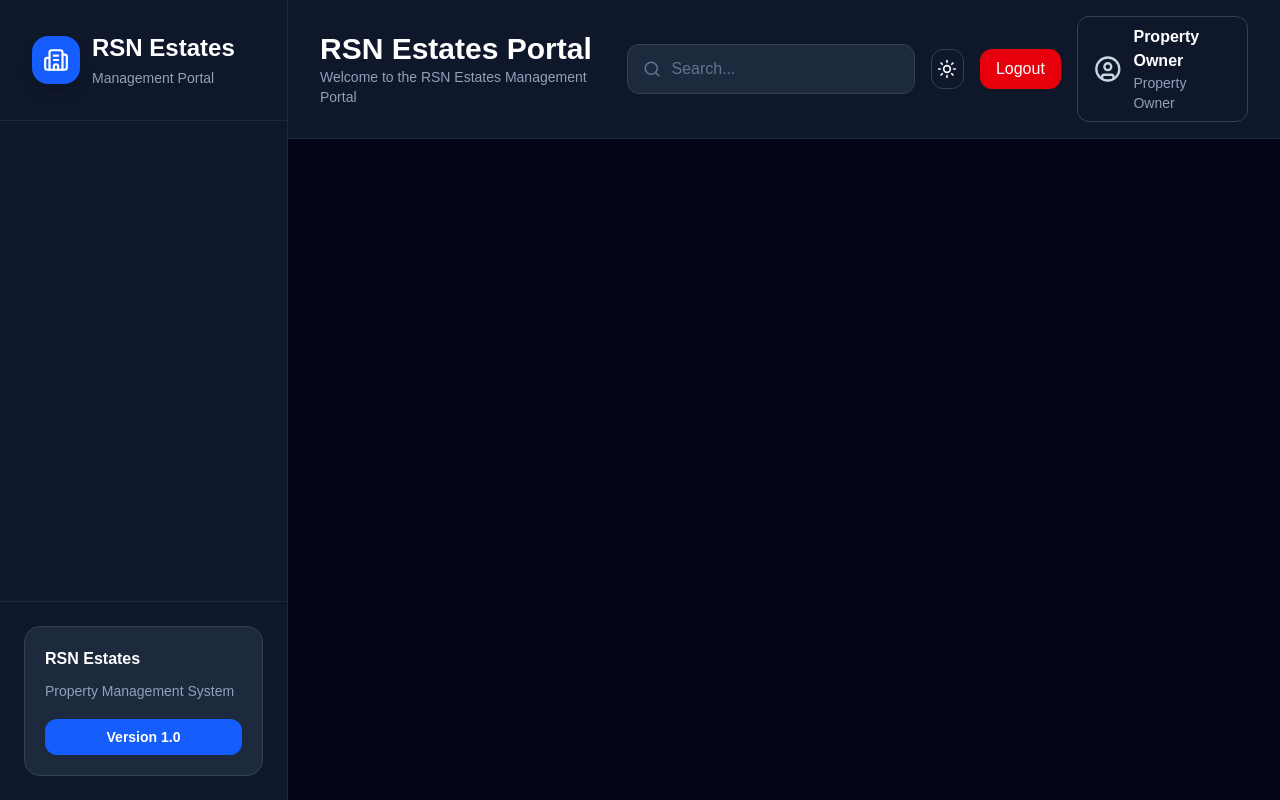
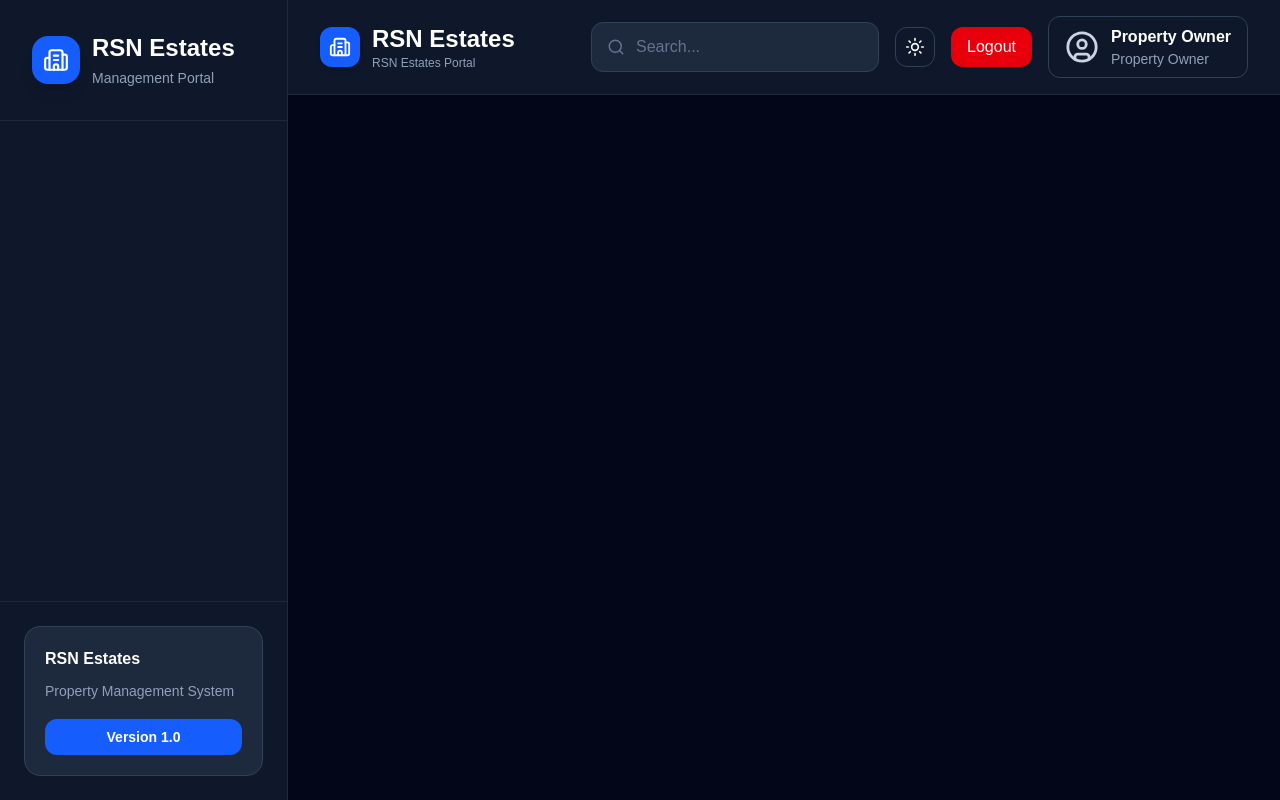
Before and after one commit to rsnestatesjaipur-hash/rsnestates, a Next.js app: page /portal in a window 1280 px wide. Built offline with nearby package versions, Linux system fonts and the light colour scheme; no server answers.

Commit message:
Improve portal header branding on mobile

```diff
--- a/components/portal/Header.tsx
+++ b/components/portal/Header.tsx
@@ -1,7 +1,11 @@
 "use client";
 
 import { Dispatch, SetStateAction } from "react";
-import { Menu, Search } from "lucide-react";
+import {
+  Building2,
+  Menu,
+  Search,
+} from "lucide-react";
 
 import ThemeToggle from "@/components/common/ThemeToggle";
 import LogoutButton from "@/components/portal/LogoutButton";
@@ -41,13 +45,15 @@ export default function Header({
 }: HeaderProps) {
   return (
     <header className="sticky top-0 z-30 border-b border-slate-200 bg-white dark:border-slate-800 dark:bg-slate-900">
-      <div className="flex min-h-20 items-center justify-between gap-4 px-4 py-4 md:px-6 lg:px-8">
+      <div className="flex min-h-20 items-center justify-between gap-3 px-4 py-4 md:px-6 lg:px-8">
         {/* ============================================
             Left Section
         ============================================ */}
 
-        <div className="flex min-w-0 items-center gap-4">
-          {/* Mobile Menu */}
+        <div className="flex min-w-0 flex-1 items-center gap-3">
+          {/* ========================================
+              Mobile Menu
+          ======================================== */}
 
           <button
             type="button"
@@ -62,15 +68,25 @@ export default function Header({
             <Menu size={22} />
           </button>
 
-          {/* Title */}
+          {/* ========================================
+              Brand Logo
+          ======================================== */}
+
+          <div className="flex h-10 w-10 shrink-0 items-center justify-center rounded-xl bg-blue-600 text-white shadow-md">
+            <Building2 size={22} />
+          </div>
+
+          {/* ========================================
+              Company Name
+          ======================================== */}
 
           <div className="min-w-0">
-            <h1 className="truncate text-2xl font-bold text-slate-900 dark:text-white md:text-3xl">
-              {title}
+            <h1 className="truncate text-lg font-bold text-slate-900 dark:text-white sm:text-xl md:text-2xl">
+              RSN Estates
             </h1>
 
-            <p className="hidden text-sm text-slate-500 dark:text-slate-400 md:block">
-              Welcome to the RSN Estates Management Portal
+            <p className="hidden text-xs text-slate-500 dark:text-slate-400 md:block">
+              {title}
             </p>
           </div>
         </div>
@@ -79,8 +95,10 @@ export default function Header({
             Right Section
         ============================================ */}
 
-        <div className="flex items-center gap-2 md:gap-4">
-          {/* Search */}
+        <div className="flex shrink-0 items-center gap-2 md:gap-4">
+          {/* ========================================
+              Search
+          ======================================== */}
 
           <div className="relative hidden xl:block">
             <Search
@@ -95,15 +113,21 @@ export default function Header({
             />
           </div>
 
-          {/* Theme */}
+          {/* ========================================
+              Theme
+          ======================================== */}
 
           <ThemeToggle />
 
-          {/* Logout */}
+          {/* ========================================
+              Logout
+          ======================================== */}
 
           <LogoutButton />
 
-          {/* User */}
+          {/* ========================================
+              User Profile
+          ======================================== */}
 
           <UserProfile
             role={role}
```
